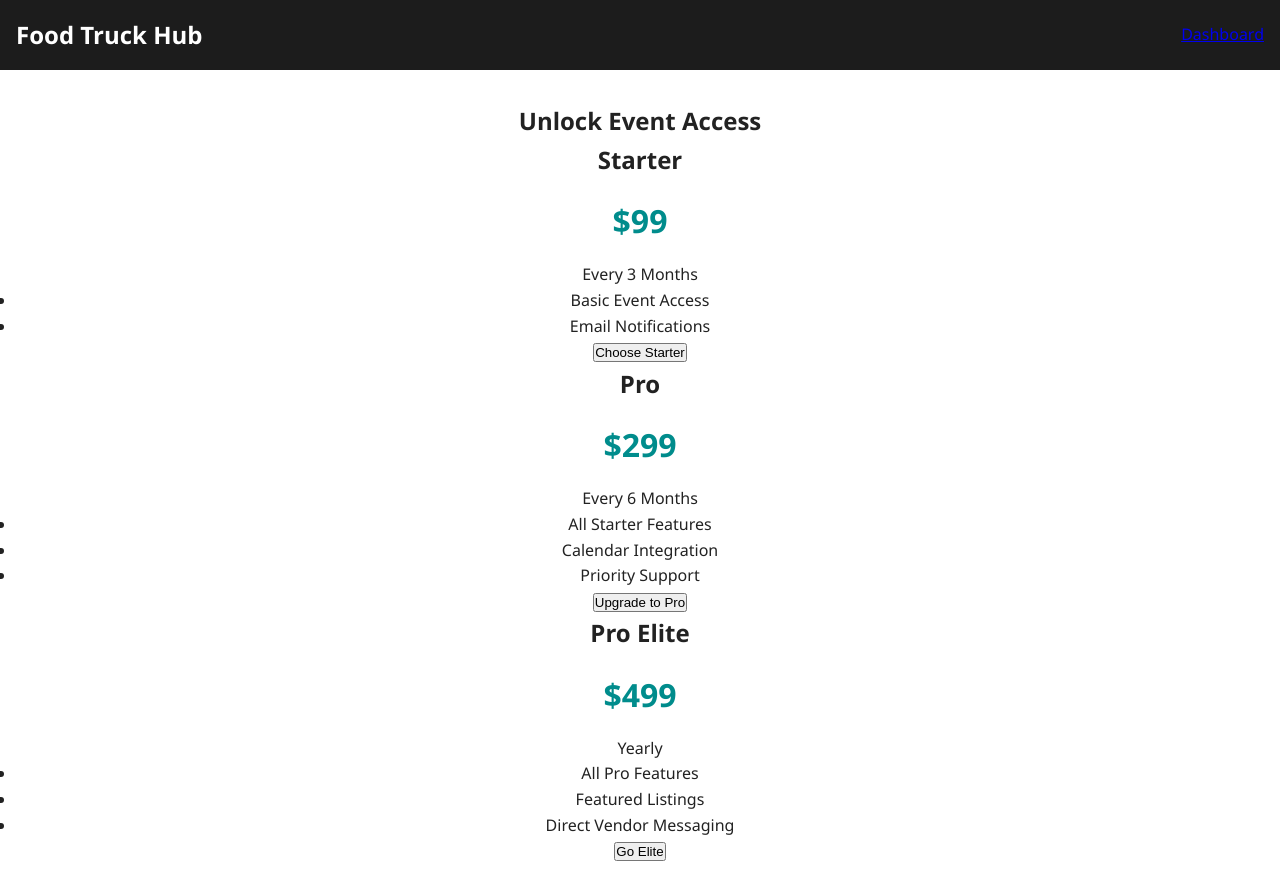
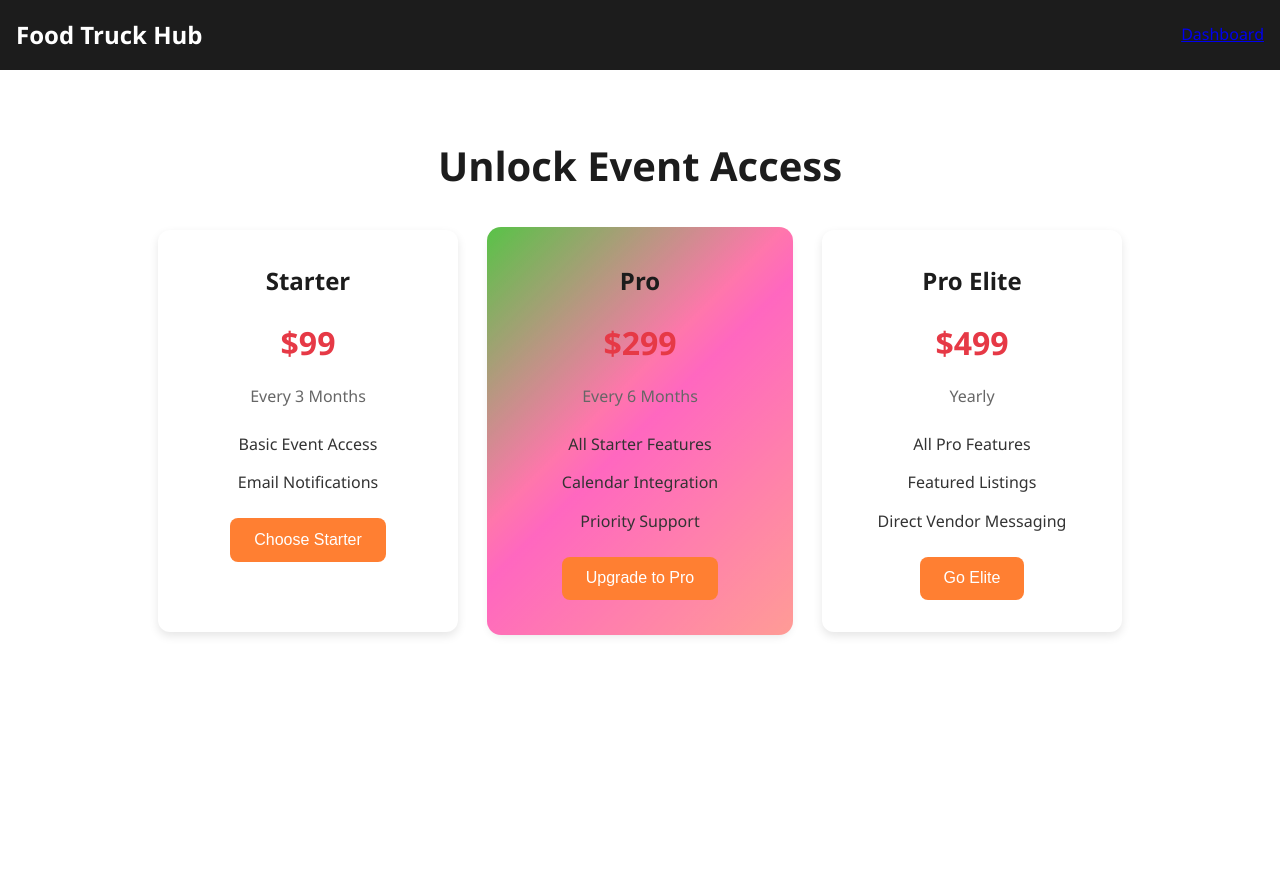
Before and after one commit to designby2sday/Foodtruck-hub, a website: page Truck/find-events-upgrade.html in a window 1280 px wide. After the commit the page ends 800 px from the top, so only its background shows below. Drawn offline with Linux system fonts and the light colour scheme; files that its build step writes are made by us from their sources.

Commit message:
truck.css fixes maybe

```diff
--- a/Truck/find-events-upgrade.html
+++ b/Truck/find-events-upgrade.html
@@ -7,7 +7,6 @@
   <link rel="stylesheet" href="truck.css" />
 </head>
 <body>
-    <link rel="stylesheet" href="style.css" />
 
   <nav class="navbar">
     <h1>Food Truck Hub</h1>
--- a/Truck/styles/truck.css
+++ b/Truck/styles/truck.css
@@ -875,3 +875,121 @@ section {
   padding: 2rem 1rem;
   text-align: center;
 }
+/* ---------- PAYWALL SECTION STYLES ---------- */
+.paywall-section {
+  padding: 4rem 1rem;
+  background: #fff;
+  text-align: center;
+}
+
+.paywall-heading {
+  font-size: 2.5rem;
+  margin-bottom: 2rem;
+  color: #1C1C1C;
+}
+
+/* Cards Grid */
+.pricing-cards {
+  display: flex;
+  flex-wrap: wrap;
+  justify-content: center;
+  gap: 2rem;
+  margin-top: 2rem;
+}
+
+/* Card Style */
+.card {
+  background: #fff;
+  padding: 2rem;
+  border-radius: 12px;
+  width: 300px;
+  box-shadow: 0 4px 10px rgba(0, 0, 0, 0.1);
+  transition: transform 0.3s ease;
+  position: relative;
+  z-index: 1;
+}
+
+.card:hover {
+  transform: scale(1.03);
+}
+
+/* Featured Pro Card Glow */
+.card.featured::before {
+  content: "";
+  position: absolute;
+  top: -3px;
+  left: -3px;
+  right: -3px;
+  bottom: -3px;
+  z-index: -1;
+  border-radius: 14px;
+  background: linear-gradient(135deg, #2EC4B6, #FF7F32, #FFD60A);
+  animation: glowPulse 6s linear infinite;
+}
+
+@keyframes glowPulse {
+  0% {
+    filter: hue-rotate(0deg);
+  }
+  100% {
+    filter: hue-rotate(360deg);
+  }
+}
+
+/* Text inside card */
+.card h2 {
+  font-size: 1.5rem;
+  margin-bottom: 0.5rem;
+  color: #1C1C1C;
+}
+
+.price {
+  font-size: 2rem;
+  color: #E63946;
+  font-weight: bold;
+}
+
+.term {
+  font-size: 1rem;
+  color: #666;
+  margin-bottom: 1rem;
+}
+
+.card ul {
+  list-style: none;
+  padding: 0;
+  margin: 1rem 0;
+}
+
+.card ul li {
+  padding: 0.4rem 0;
+  color: #333;
+}
+
+/* CTA Button */
+.select-btn {
+  background: #FF7F32;
+  color: #fff;
+  border: none;
+  padding: 0.8rem 1.5rem;
+  font-size: 1rem;
+  border-radius: 8px;
+  cursor: pointer;
+  transition: background 0.3s ease;
+}
+
+.select-btn:hover {
+  background: #e76d1c;
+}
+
+/* ---------- RESPONSIVE ---------- */
+@media (max-width: 768px) {
+  .pricing-cards {
+    flex-direction: column;
+    align-items: center;
+  }
+
+  .card {
+    width: 90%;
+  }
+}
```
